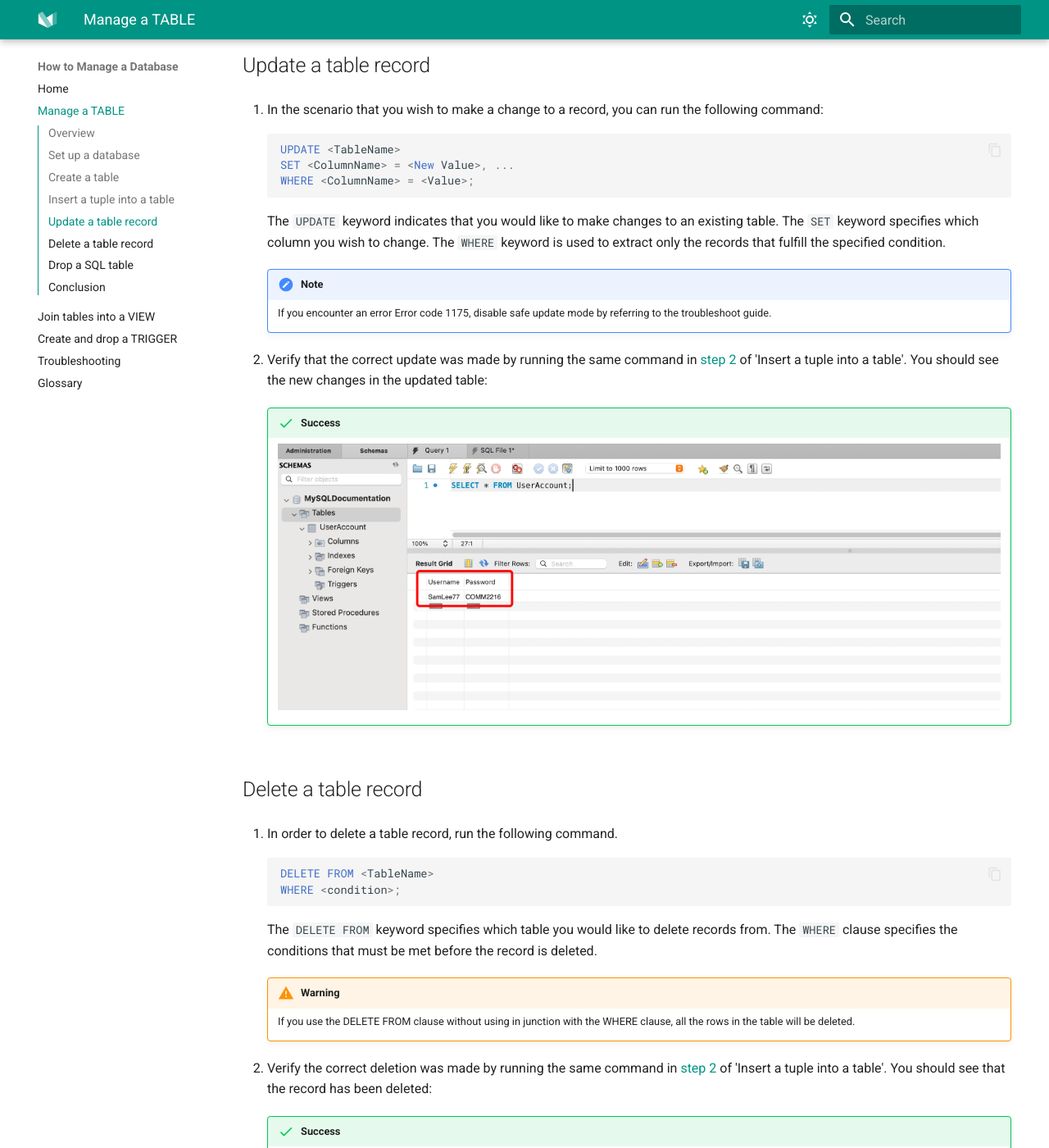
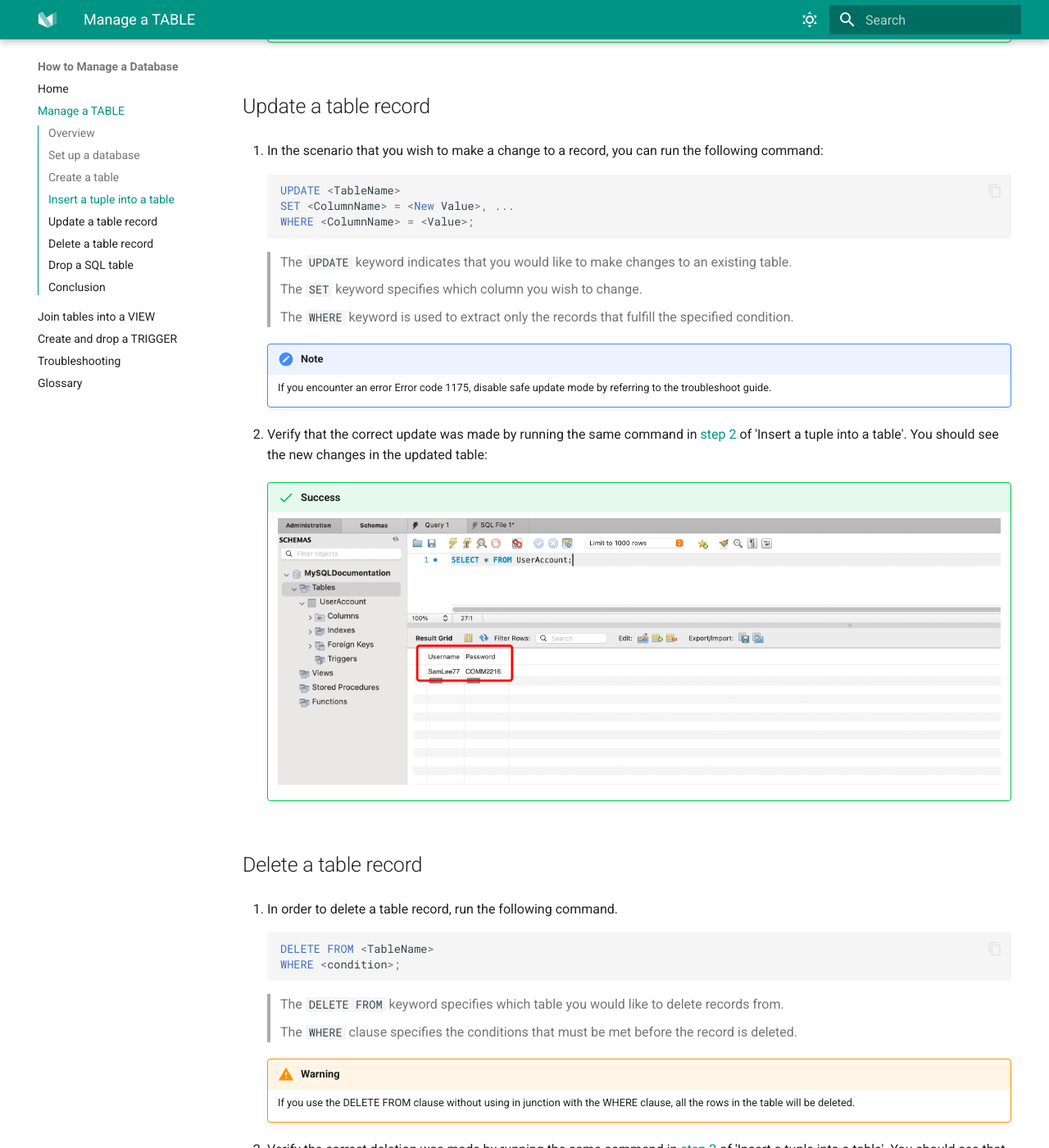
Before and after one commit to izcheung/mySQLWorkBenchUserDoc, an MkDocs documentation site: the page built from docs/task1.md, in a window 1280 px wide and 1400 px high, scrolled down 3206 px. Shown: the whole window at 82% size. Built offline with MkDocs 1.6.1 and Material for MkDocs 9.7.7, drawn with Linux system fonts in a browser that asks for light colours; some of the changed text lies outside the part shown.

Commit message:
Add grey bar

````diff
--- a/docs/task1.md
+++ b/docs/task1.md
@@ -18,7 +18,7 @@ Before getting started, we will need to create a database to store tables.
     CREATE DATABASE <DatabaseName>;
     ```
 
-    ```CREATE DATABASE``` intializes a new database in the SQL server.
+    > ```CREATE DATABASE``` intializes a new database in the SQL server.
 
 5. Click the refresh button to see your database appear on the schema pane:
 
@@ -31,7 +31,7 @@ Before getting started, we will need to create a database to store tables.
 USE <DatabaseName>;
 ```
 
-    The ```USE``` statement selects an existing database and directs the following SQL queries to operate within that database.
+    > The ```USE``` statement selects an existing database and directs the following SQL queries to operate within that database.
 
     After running this query, you should see a green checkmark in the action output. *Moving forward, every successful query should return a green checkmark:*
     !!! success
@@ -50,7 +50,7 @@ CREATE TABLE <TableName>
  <ColumnName> DATATYPE, ...);
 ```
 
-    The ```CREATE TABLE``` command creates a new table in a relational database.
+    > The ```CREATE TABLE``` command creates a new table in a relational database.
 
 2. Click the refresh button to see your new table under your database in the schema pane:
 
@@ -66,7 +66,9 @@ INSERT INTO <TableName> (<ColumnName1>, <ColumnName2>, <ColumnName3>, ...)
 VALUES (<Value1>, <Value2>, <Value3>, ...);
 ```
 
-    The ```INSERT INTO``` command is used to specify the name of the table you are inserting into. ```VALUES``` specifies the list of values that corresponding to the respective columns listed above.
+    > The ```INSERT INTO``` command is used to specify the name of the table you are inserting into.
+
+    > ```VALUES``` specifies the list of values that corresponding to the respective columns listed above.
 
     !!! note
         Make sure you insert values into the columns with the correct datatype.
@@ -77,7 +79,12 @@ VALUES (<Value1>, <Value2>, <Value3>, ...);
     SELECT * FROM <TableName>;
     ```
 
-    The ```SELECT``` command chooses which columns to include in the returned table. The ```*``` symbol means to include all records. ```FROM``` command tells SQL which table to query from.
+    > The ```SELECT``` command chooses which columns to include in the returned table.
+
+    > The ```*``` symbol means to include all records.
+
+    > ```FROM``` command tells SQL which table to query from.
+
 
     At this point, you should see your table similar to the example below:
 
@@ -91,7 +98,12 @@ UPDATE <TableName>
 SET <ColumnName> = <New Value>, ...
 WHERE <ColumnName> = <Value>;
 ```
-    The ```UPDATE``` keyword indicates that you would like to make changes to an existing table. The ```SET``` keyword specifies which column you wish to change. The ```WHERE``` keyword is used to extract only the records that fulfill the specified condition.
+
+    > The ```UPDATE``` keyword indicates that you would like to make changes to an existing table.
+
+    > The ```SET``` keyword specifies which column you wish to change.
+
+    > The ```WHERE``` keyword is used to extract only the records that fulfill the specified condition.
 
     !!!note
         If you encounter an error Error code 1175, disable safe update mode by referring to the troubleshoot guide.
@@ -108,7 +120,10 @@ WHERE <ColumnName> = <Value>;
 DELETE FROM <TableName>
 WHERE <condition>;
 ```
-    The ```DELETE FROM``` keyword specifies which table you would like to delete records from. The ```WHERE``` clause specifies the conditions that must be met before the record is deleted.
+
+    > The ```DELETE FROM``` keyword specifies which table you would like to delete records from.
+
+    > The ```WHERE``` clause specifies the conditions that must be met before the record is deleted.
 
     !!! warning
         If you use the DELETE FROM clause without using in junction with the WHERE clause, all the rows in the table will be deleted.
@@ -128,7 +143,8 @@ Finally, We will go over how to drop an entire SQL table.
 ``` sql
 DROP TABLE <TableName>;
 ```
-    The ```DROP TABLE``` keyword specifies which table you would like to drop.
+
+    > The ```DROP TABLE``` keyword specifies which table you would like to drop.
 
     You should see the table disappear from the schema pane when it is successfully dropped:
     !!! success
````
